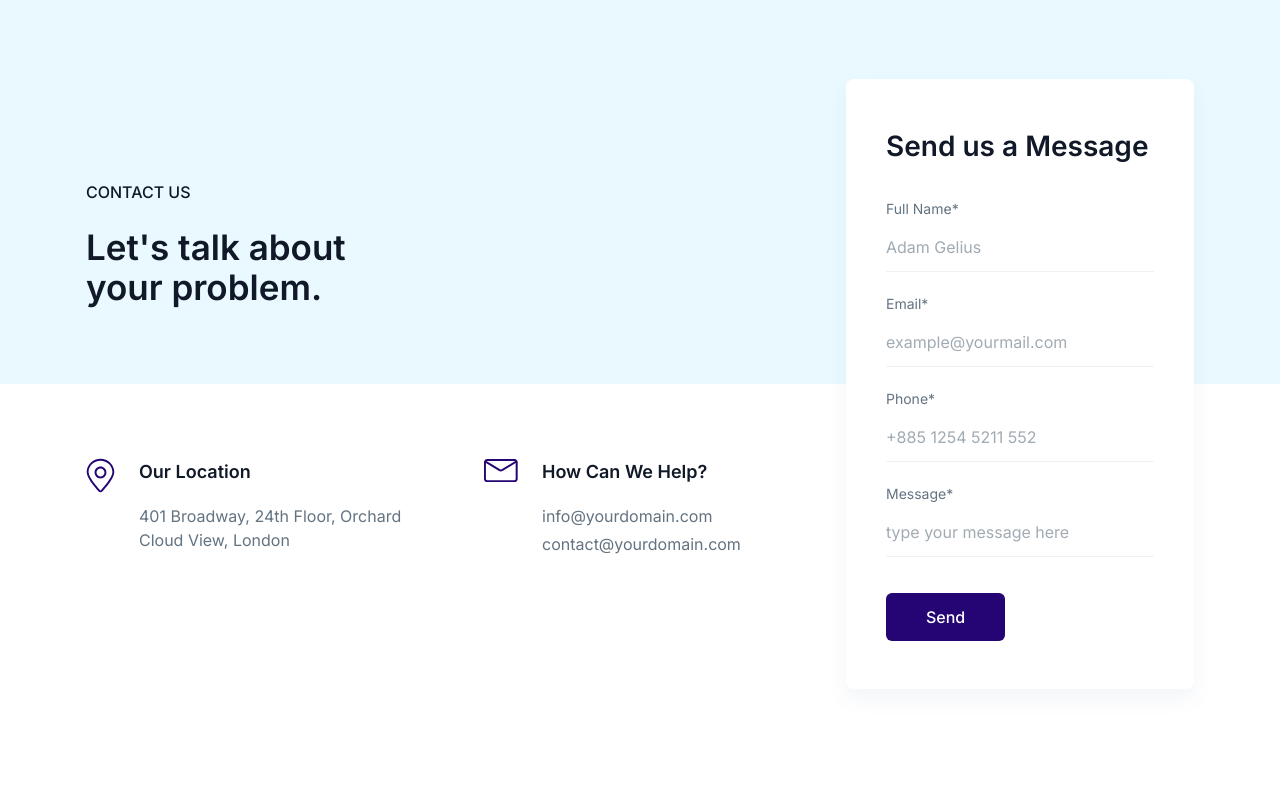
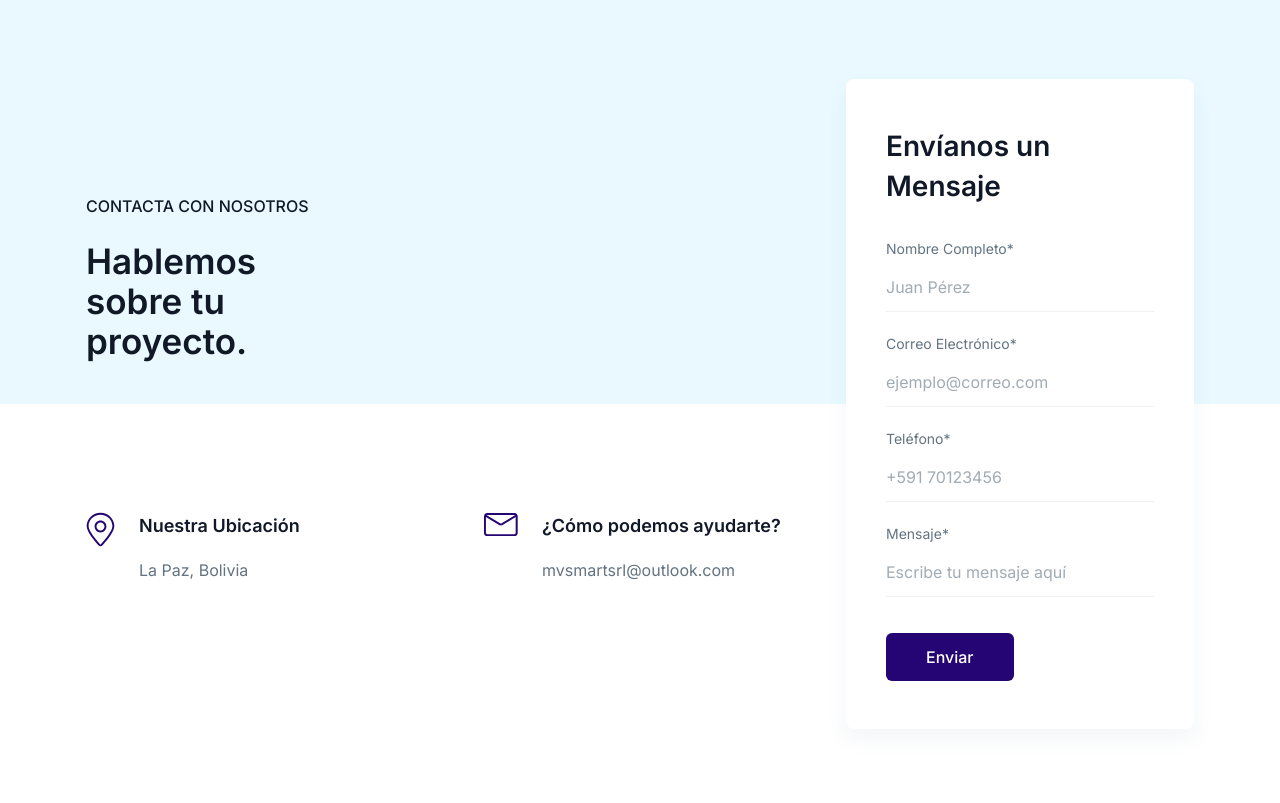
Before and after one commit to MV-SMART-SRL/mv-smart, an Astro site: page / in a window 1280 px wide. Shown: the part 8570-9373 px from the top of the page. Built offline with nearby package versions, Linux system fonts and the light colour scheme; Astro itself is replaced by a stand-in of ours.

Commit message:
Add a dummy contact section, send button not configured yet

```diff
--- a/src/components/Contactsection.astro
+++ b/src/components/Contactsection.astro
@@ -8,10 +8,10 @@
         <div class="ud-contact-content-wrapper">
           <div class="ud-contact-title mb-12 lg:mb-[150px]">
             <span class="mb-6 block text-base font-medium text-dark dark:text-white">
-              CONTACT US
+              CONTACTA CON NOSOTROS
             </span>
             <h2 class="max-w-[260px] text-[35px] leading-[1.14] font-semibold text-dark dark:text-white">
-              Let's talk about your problem.
+              Hablemos sobre tu proyecto.
             </h2>
           </div>
           <div class="mb-12 flex flex-wrap justify-between lg:mb-0">
@@ -25,9 +25,9 @@
                 </svg>
               </div>
               <div>
-                <h5 class="mb-[18px] text-lg font-semibold text-dark dark:text-white">Our Location</h5>
+                <h5 class="mb-[18px] text-lg font-semibold text-dark dark:text-white">Nuestra Ubicación</h5>
                 <p class="text-base text-body-color dark:text-dark-6">
-                  401 Broadway, 24th Floor, Orchard Cloud View, London
+                  La Paz, Bolivia
                 </p>
               </div>
             </div>
@@ -39,11 +39,8 @@
                 </svg>
               </div>
               <div>
-                <h5 class="mb-[18px] text-lg font-semibold text-dark dark:text-white">How Can We Help?</h5>
-                <p class="text-base text-body-color dark:text-dark-6">info@yourdomain.com</p>
-                <p class="text-base text-body-color dark:text-dark-6 mt-1">
-                  contact@yourdomain.com
-                </p>
+                <h5 class="mb-[18px] text-lg font-semibold text-dark dark:text-white">¿Cómo podemos ayudarte?</h5>
+                <p class="text-base text-body-color dark:text-dark-6">mvsmartsrl@outlook.com</p>
               </div>
             </div>
           </div>
@@ -55,33 +52,33 @@
           data-wow-delay=".2s"
         >
           <h3 class="mb-8 text-2xl font-semibold md:text-[28px] md:leading-[1.42] text-dark dark:text-white">
-            Send us a Message
+            Envíanos un Mensaje
           </h3>
           <form>
             <div class="mb-[22px]">
-              <label for="fullName" class="block text-sm text-body-color dark:text-dark-6 mb-4">Full Name*</label>
-              <input type="text" name="fullName" placeholder="Adam Gelius"
+              <label for="fullName" class="block text-sm text-body-color dark:text-dark-6 mb-4">Nombre Completo*</label>
+              <input type="text" name="fullName" placeholder="Juan Pérez"
                 class="bg-transparent w-full text-body-color dark:text-dark-6 placeholder:text-body-color/60 border-0 border-b border-[#f1f1f1] dark:border-dark-3 pb-3 focus:border-primary focus:outline-none" />
             </div>
             <div class="mb-[22px]">
-              <label for="email" class="block text-sm text-body-color dark:text-dark-6 mb-4">Email*</label>
-              <input type="email" name="email" placeholder="example@yourmail.com"
+              <label for="email" class="block text-sm text-body-color dark:text-dark-6 mb-4">Correo Electrónico*</label>
+              <input type="email" name="email" placeholder="ejemplo@correo.com"
                 class="bg-transparent w-full text-body-color dark:text-dark-6 placeholder:text-body-color/60 border-0 border-b border-[#f1f1f1] dark:border-dark-3 pb-3 focus:border-primary focus:outline-none" />
             </div>
             <div class="mb-[22px]">
-              <label for="phone" class="block text-sm text-body-color dark:text-dark-6 mb-4">Phone*</label>
-              <input type="text" name="phone" placeholder="+885 1254 5211 552"
+              <label for="phone" class="block text-sm text-body-color dark:text-dark-6 mb-4">Teléfono*</label>
+              <input type="text" name="phone" placeholder="+591 70123456"
                 class="bg-transparent w-full text-body-color dark:text-dark-6 placeholder:text-body-color/60 border-0 border-b border-[#f1f1f1] dark:border-dark-3 pb-3 focus:border-primary focus:outline-none" />
             </div>
             <div class="mb-[30px]">
-              <label for="message" class="block text-sm text-body-color dark:text-dark-6 mb-4">Message*</label>
-              <textarea name="message" rows="1" placeholder="type your message here"
+              <label for="message" class="block text-sm text-body-color dark:text-dark-6 mb-4">Mensaje*</label>
+              <textarea name="message" rows="1" placeholder="Escribe tu mensaje aquí"
                 class="bg-transparent w-full text-body-color dark:text-dark-6 placeholder:text-body-color/60 resize-none border-0 border-b border-[#f1f1f1] dark:border-dark-3 pb-3 focus:border-primary focus:outline-none"></textarea>
             </div>
             <div class="mb-0">
               <button type="submit"
                 class="inline-flex items-center justify-center rounded-md bg-primary py-3 px-10 text-base font-medium text-white transition duration-300 ease-in-out hover:bg-blue-dark">
-                Send
+                Enviar
               </button>
             </div>
           </form>
```
